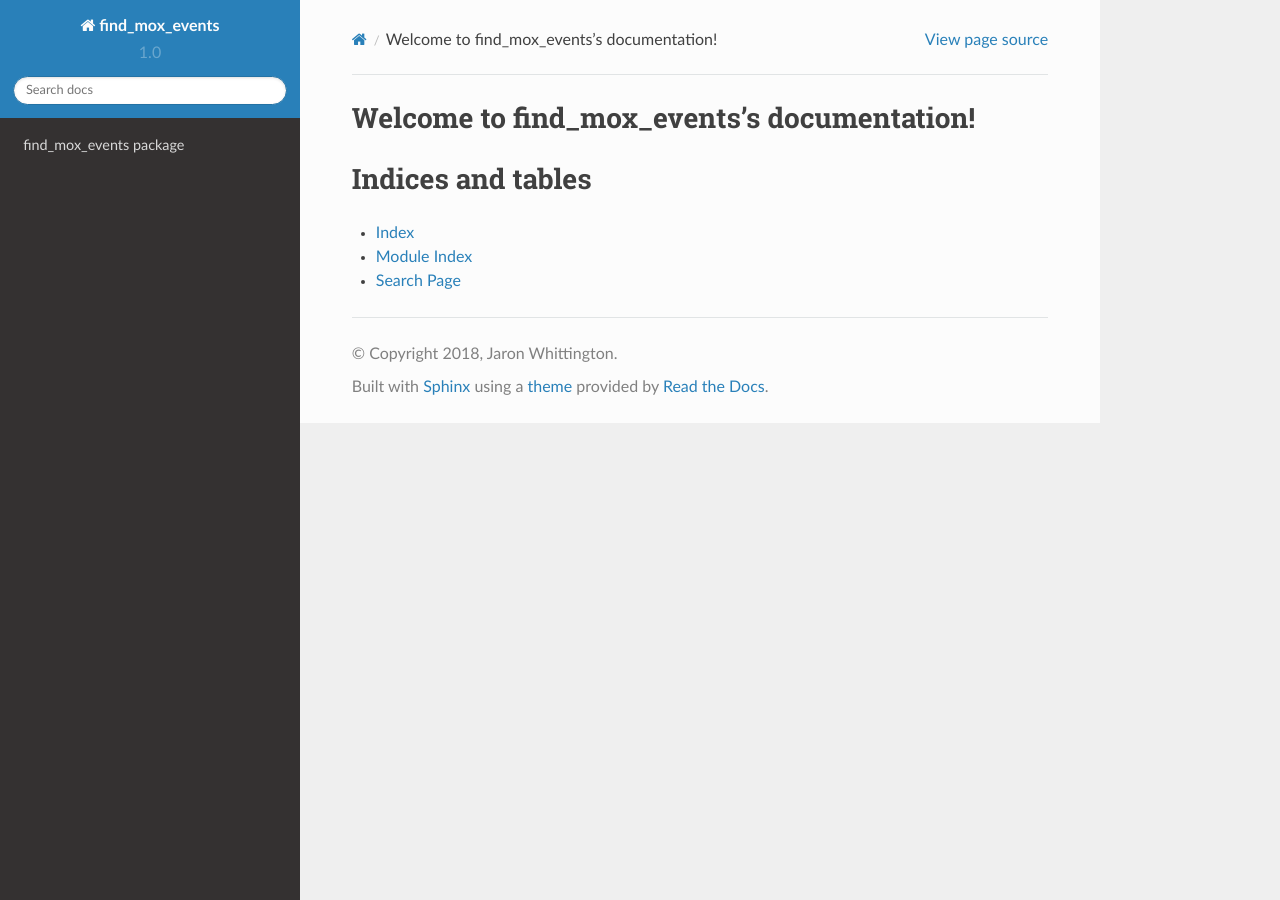
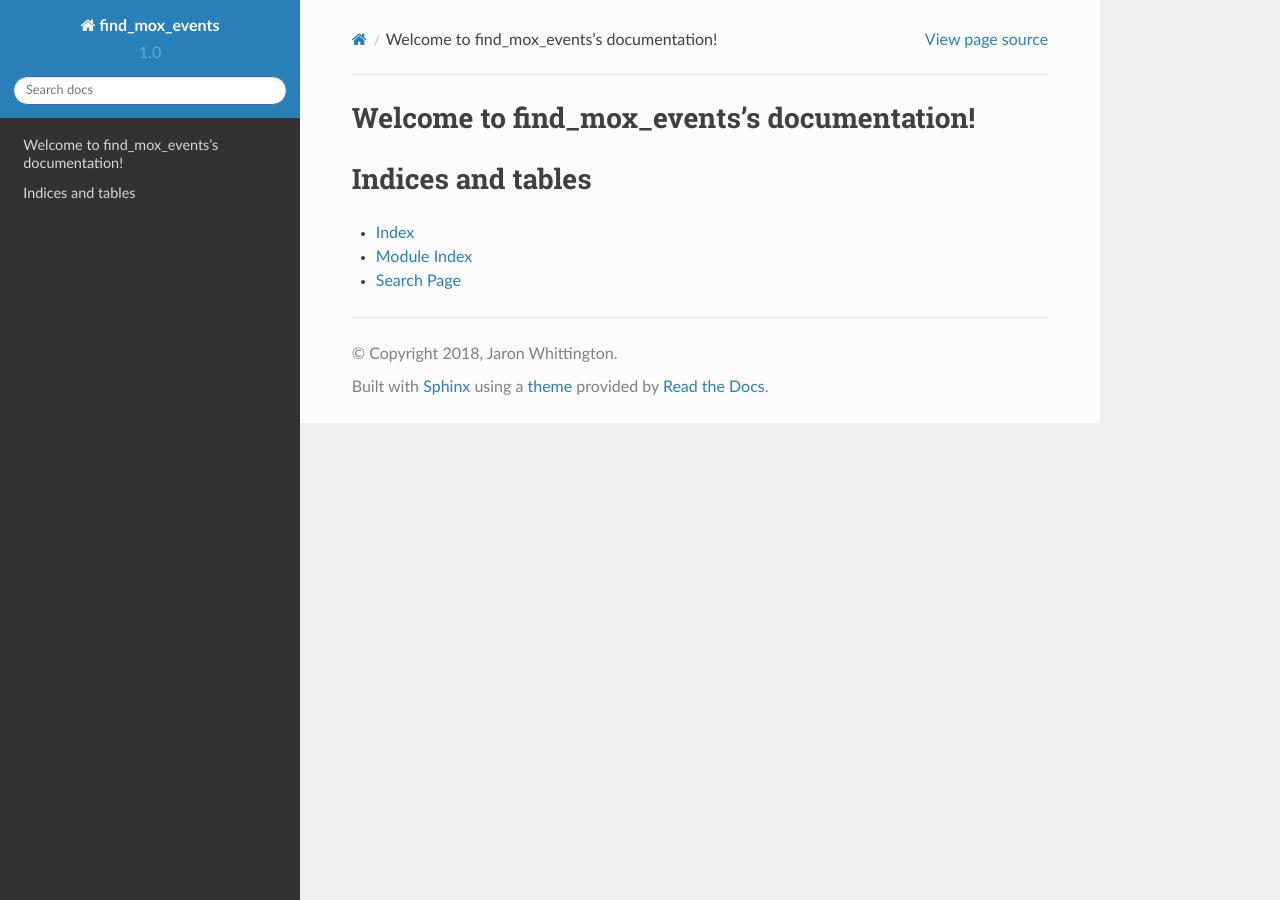
Before and after one commit to JaronWhitty/Mox, a Sphinx documentation site: the page built from Docs/index.rst, in a window 1280 px wide. Built offline with Sphinx 7.4.7 and the Read the Docs theme 2.0.0, drawn with Linux system fonts in a browser that asks for light colours; part of the change alters nothing that is shown.

```diff
--- a/Docs/conf.py
+++ b/Docs/conf.py
@@ -56,7 +56,7 @@ templates_path = ['_templates']
 source_suffix = '.rst'
 
 # The master toctree document.
-master_doc = 'modules'
+master_doc = 'find_mox_events'
 
 # The language for content autogenerated by Sphinx. Refer to documentation
 # for a list of supported languages.
```
